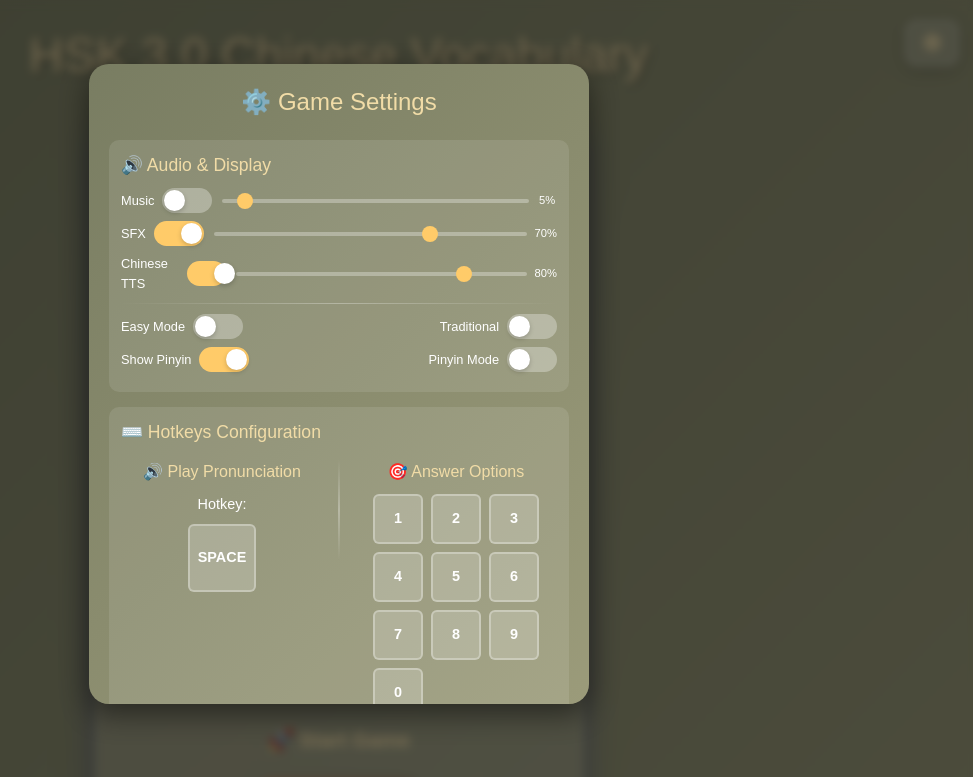
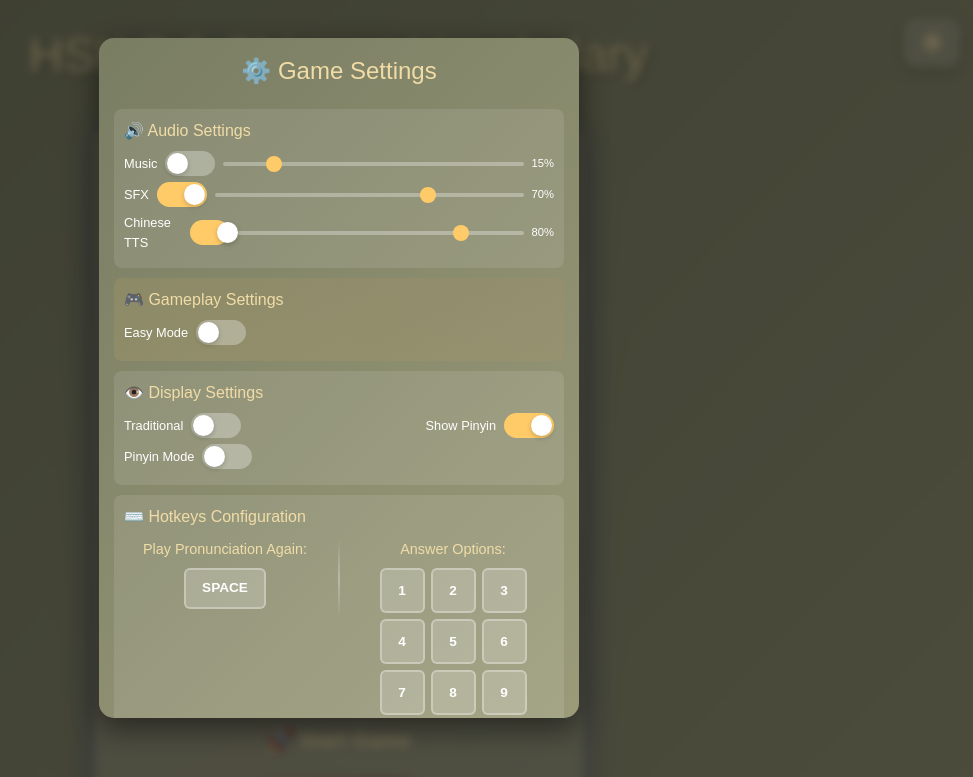
Before and after one commit to GreenAnts/HSK-3.0-Study-Game, a plain HTML site: page index.html in a window 1280 px wide. Both pictures are taken after a click on the button 1233 px from the left and 42 px from the top of the page. Shown: the top 777 px of the page, without its empty margins (301-1274 px from the left). Drawn offline with nearby package versions, Linux system fonts and the light colour scheme.

Commit message:
Small UI update

```diff
--- a/index.html
+++ b/index.html
@@ -163,9 +163,10 @@
             <h2>⚙️ Game Settings</h2>
             <div class="settings-grid">
 
-                <!-- Audio & Display Settings Combined -->
-                <div class="settings-section">
-                    <h3>🔊 Audio & Display</h3>
+                <!-- Audio Settings Section -->
+                <div class="settings-section audio-section">
+                    <h3>🔊 Audio Settings</h3>
+
                     <!-- Music Row -->
                     <div class="settings-row">
                         <div class="toggle-container">
@@ -175,8 +176,8 @@
                             </div>
                         </div>
                         <div class="volume-container">
-                              <input type="range" id="musicVolume" class="volume-slider" min="0" max="100" value="5" onchange="adjustMusicVolume()">
-                              <span class="volume-label" id="musicVolumeText">5%</span>
+                            <input type="range" id="musicVolume" class="volume-slider" min="0" max="100" value="15" onchange="adjustMusicVolume()">
+                            <span class="volume-label" id="musicVolumeText">15%</span>
                         </div>
                     </div>
 
@@ -207,10 +208,12 @@
                             <span class="volume-label" id="ttsVolumeText">80%</span>
                         </div>
                     </div>
+                </div>
 
-                      <div class="settings-divider"></div>
+                <!-- Gameplay Settings Section -->
+                <div class="settings-section gameplay-section">
+                    <h3>🎮 Gameplay Settings</h3>
 
-                    <!-- Display Row -->
                     <div class="settings-row">
                         <div class="toggle-container">
                             <span class="toggle-label">Easy Mode</span>
@@ -218,21 +221,29 @@
                                 <div class="toggle-slider"></div>
                             </div>
                         </div>
+                    </div>
+                </div>
+
+                <!-- Display Settings Section -->
+                <div class="settings-section display-section">
+                    <h3>👁️ Display Settings</h3>
+
+                    <div class="settings-row">
                         <div class="toggle-container">
                             <span class="toggle-label">Traditional</span>
                             <div class="toggle-switch" id="traditionalToggleSettings" onclick="toggleTraditional()">
                                 <div class="toggle-slider"></div>
                             </div>
                         </div>
-                    </div>
-
-                    <div class="settings-row">
                         <div class="toggle-container">
                             <span class="toggle-label">Show Pinyin</span>
                             <div class="toggle-switch active" id="pinyinToggle" onclick="togglePinyin()">
                                 <div class="toggle-slider"></div>
                             </div>
                         </div>
+                    </div>
+
+                    <div class="settings-row">
                         <div class="toggle-container" id="pinyinModeContainer">
                             <span class="toggle-label">Pinyin Mode</span>
                             <div class="toggle-switch" id="pinyinModeToggle" onclick="togglePinyinMode()">
@@ -249,9 +260,8 @@
                     <div class="hotkeys-layout">
                         <!-- Left Side: Audio Pronunciation -->
                         <div class="hotkeys-left">
-                            <h4>🔊 Play Pronunciation</h4>
+                            <h4>Play Pronunciation Again:</h4>
                             <div class="audio-hotkey-container">
-                                <span class="hotkey-label">Hotkey:</span>
                                 <div class="hotkey-btn" id="audioHotkeyBtn" onclick="startListeningForAudio()" tabindex="0">SPACE</div>
                             </div>
                         </div>
@@ -261,7 +271,7 @@
 
                         <!-- Right Side: Numpad Layout -->
                         <div class="hotkeys-right">
-                            <h4>🎯 Answer Options</h4>
+                            <h4>Answer Options:</h4>
                             <div class="hotkeys-numpad" id="hotkeySettings"></div>
                         </div>
                     </div>
--- a/scripts.js
+++ b/scripts.js
@@ -1,6 +1,6 @@
 // Enhanced Game Settings with Audio Support
 let gameSettings = {
-    music: { enabled: false, volume: 0.05 },
+    music: { enabled: false, volume: 0.15 },
     sfx: { enabled: true, volume: 0.7 },
     tts: { enabled: true, volume: 0.8 }, // ADD this line
     ui: { showPinyin: true, pinyinMode: false, easyMode: false, traditional: false },
--- a/styles.css
+++ b/styles.css
@@ -537,9 +537,14 @@ body {
 .audio-controls {
     display: flex;
     flex-direction: column;
-    gap: 8px; /* Reduced gap for more compact layout */
+    gap: 6px; /* Further reduced gap for more compact layout */
     align-items: center;
-    min-width: 150px;
+    min-width: 140px;
+}
+
+/* Gameplay Settings Section Styling */
+.settings-section.gameplay-section {
+    background: linear-gradient(45deg, rgba(255,203,105,0.1), rgba(208,140,96,0.1));
 }
 
 .volume-container {
@@ -699,41 +704,41 @@ body {
 
 .modal-content {
     background: linear-gradient(135deg, var(--reseda-green), var(--moss-green));
-    margin: 5% auto;
-    padding: 20px;
-    border-radius: 20px;
+    margin: 3% auto;
+    padding: 15px;
+    border-radius: 15px;
     width: 90%;
-    max-width: 500px; /* Made more compact */
+    max-width: 480px; /* Slightly more compact */
     color: white;
     box-shadow: 0 10px 30px rgba(0,0,0,0.5);
-    max-height: 80vh;
+    max-height: 85vh;
     overflow-y: auto;
 }
 
 .settings-grid {
     display: grid;
     grid-template-columns: 1fr;
-    gap: 15px; /* Reduced gap */
+    gap: 10px; /* Further reduced gap for more compact layout */
 }
 
 .settings-section {
     background: rgba(255,255,255,0.1);
-    border-radius: 10px;
-    padding: 12px; /* Reduced padding */
+    border-radius: 8px;
+    padding: 10px; /* Further reduced padding */
 }
 
 .settings-section h3 {
     color: var(--peach-yellow);
-    margin-bottom: 10px;
-    font-size: 1.1rem;
+    margin-bottom: 8px;
+    font-size: 1rem; /* Slightly smaller heading */
 }
 
 .settings-row {
     display: flex;
     justify-content: space-between;
     align-items: center;
-    margin: 8px 0;
-    gap: 10px;
+    margin: 6px 0; /* Reduced margin */
+    gap: 8px; /* Reduced gap */
 }
 
 .settings-divider {
@@ -751,10 +756,10 @@ body {
 /* Enhanced Hotkeys Layout */
 .hotkeys-layout {
     display: flex;
-    gap: 15px; /* Reduced gap to better use space */
+    gap: 12px; /* Further reduced gap for more compact layout */
     align-items: flex-start;
     justify-content: space-between;
-    margin: 15px 0;
+    margin: 10px 0; /* Reduced margin */
 }
 
 .hotkeys-left {
@@ -762,7 +767,7 @@ body {
     display: flex;
     flex-direction: column;
     align-items: center;
-    gap: 10px;
+    gap: 8px; /* Reduced gap */
 }
 
 .hotkeys-right {
@@ -770,20 +775,20 @@ body {
     display: flex;
     flex-direction: column;
     align-items: center;
-    gap: 10px;
+    gap: 8px; /* Reduced gap */
 }
 
 .hotkeys-left h4,
 .hotkeys-right h4 {
     color: var(--peach-yellow);
-    font-size: 1rem;
+    font-size: 0.9rem; /* Slightly smaller heading */
     margin: 0;
     text-align: center;
 }
 
 .hotkeys-divider {
     width: 2px;
-    min-height: 100px; /* Slightly reduced to match proportional layout */
+    min-height: 80px; /* Further reduced for more compact layout */
     background: linear-gradient(180deg, transparent, rgba(255,255,255,0.3), transparent);
     border-radius: 2px;
     flex-shrink: 0;
@@ -796,6 +801,14 @@ body {
     gap: 8px;
 }
 
+.audio-hotkey-container .hotkey-btn {
+    min-width: 80px;
+    min-height: 40px;
+    max-width: 120px;
+    padding: 8px 16px;
+    aspect-ratio: auto; /* Override square aspect ratio for audio button */
+}
+
 .hotkey-label {
     font-size: 0.9rem;
     color: white;
@@ -806,26 +819,26 @@ body {
 .hotkeys-numpad {
     display: grid;
     grid-template-columns: repeat(3, 1fr);
-    gap: 8px;
-    max-width: 240px; /* Increased for wider square buttons */
+    gap: 6px; /* Reduced gap for more compact layout */
+    max-width: 220px; /* Slightly reduced for more compact layout */
 }
 
 .hotkey-btn {
     background: rgba(255,255,255,0.2);
     border: 2px solid rgba(255,255,255,0.3);
-    padding: 8px;
+    padding: 6px; /* Reduced padding */
     border-radius: 6px;
     color: white;
     text-align: center;
     cursor: pointer;
     font-weight: bold;
-    font-size: 0.9rem;
+    font-size: 0.85rem; /* Slightly smaller font */
     transition: all 0.3s ease;
     aspect-ratio: 1;
     width: auto;
     height: auto;
-    min-width: 50px;
-    min-height: 50px;
+    min-width: 45px; /* Slightly smaller buttons */
+    min-height: 45px;
     display: flex;
     align-items: center;
     justify-content: center;
@@ -853,11 +866,11 @@ body {
     background: linear-gradient(45deg, var(--persian-orange), var(--beaver));
     color: white;
     border: none;
-    padding: 12px 24px;
-    border-radius: 10px;
+    padding: 10px 20px; /* Reduced padding */
+    border-radius: 8px;
     cursor: pointer;
-    font-size: 1rem;
-    margin: 20px auto 0;
+    font-size: 0.9rem; /* Slightly smaller font */
+    margin: 15px auto 0; /* Reduced margin */
     display: block;
     transition: all 0.3s ease;
 }
```
Lines whose indentation alone changed are shown as unchanged.
